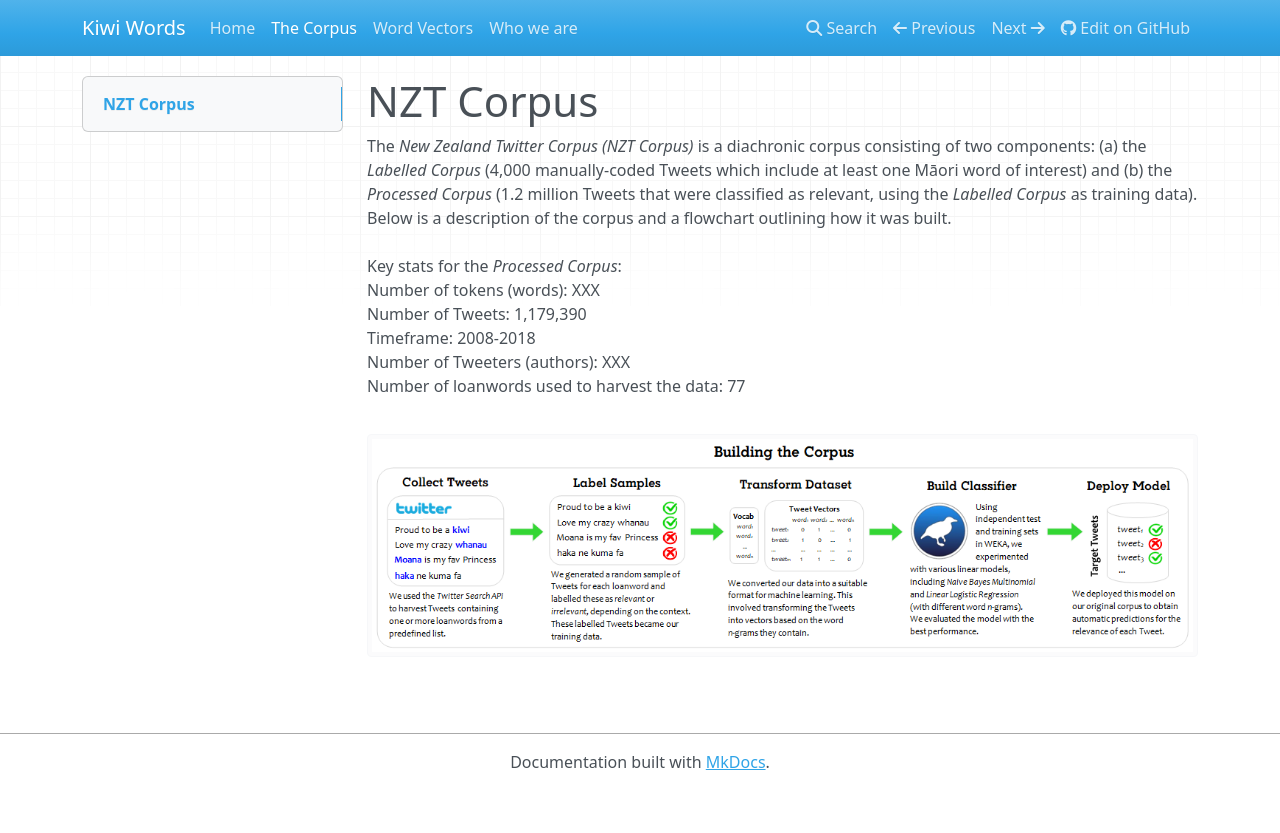
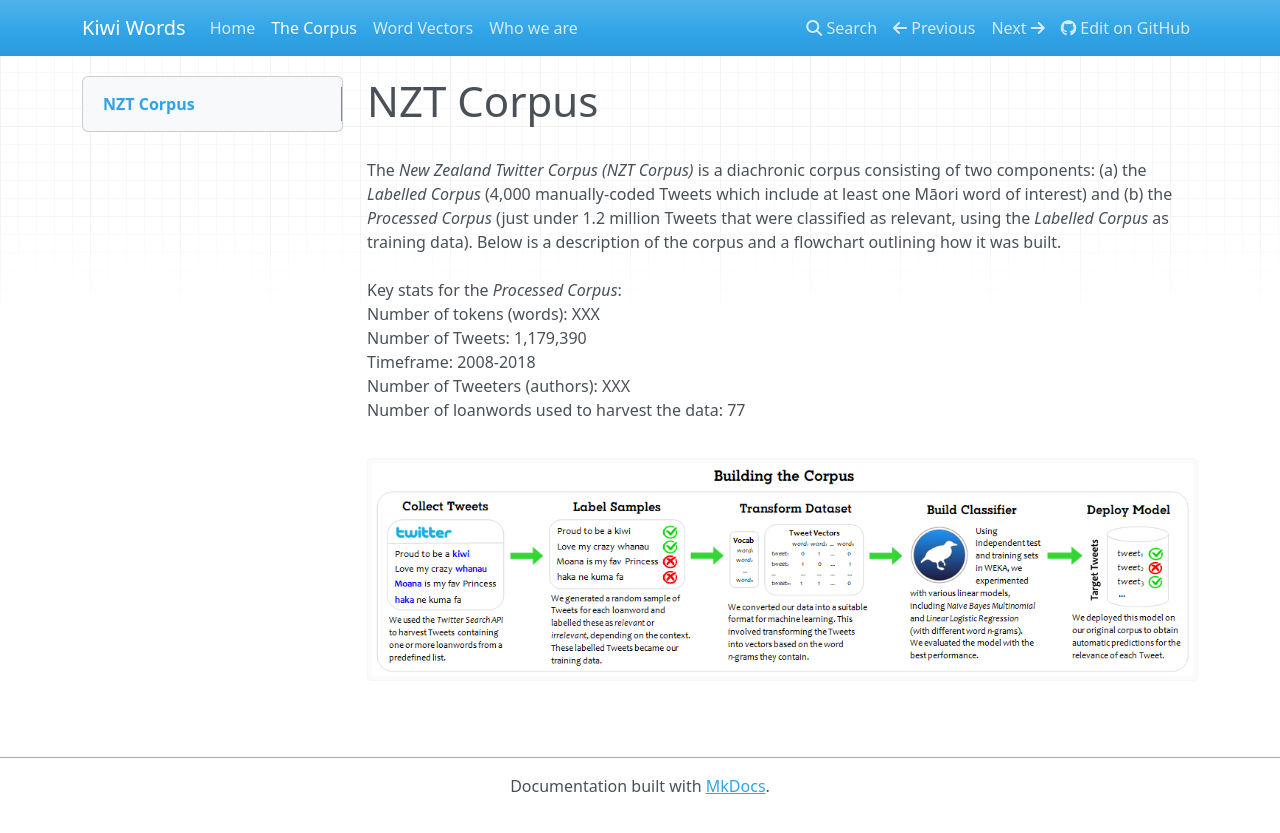
Before and after one commit to Waikato/kiwiwords, an MkDocs documentation site: the page built from docs/corpus.md, in a window 1280 px wide. Shown: the top 833 px of the page. Built offline with MkDocs 1.6.1, drawn with Linux system fonts in a browser that asks for light colours; nearby versions of some CDN libraries.

Commit message:
Update corpus.md

```diff
--- a/docs/corpus.md
+++ b/docs/corpus.md
@@ -1,5 +1,6 @@
 # NZT Corpus
-The <i>New Zealand Twitter Corpus (NZT Corpus)</i> is a diachronic corpus consisting of two components: (a) the <i>Labelled Corpus</i> (4,000 manually-coded Tweets which include at least one Māori word of interest) and (b) the <i>Processed Corpus</i> (1.2 million Tweets that were classified as relevant, using the <i>Labelled Corpus</i> as training data). Below is a description of the corpus and a flowchart outlining how it was built.
+<br>
+The <i>New Zealand Twitter Corpus (NZT Corpus)</i> is a diachronic corpus consisting of two components: (a) the <i>Labelled Corpus</i> (4,000 manually-coded Tweets which include at least one Māori word of interest) and (b) the <i>Processed Corpus</i> (just under 1.2 million Tweets that were classified as relevant, using the <i>Labelled Corpus</i> as training data). Below is a description of the corpus and a flowchart outlining how it was built.
 <br><br>
 Key stats for the <i>Processed Corpus</i>: <br>
 Number of tokens (words): XXX <br>
```
